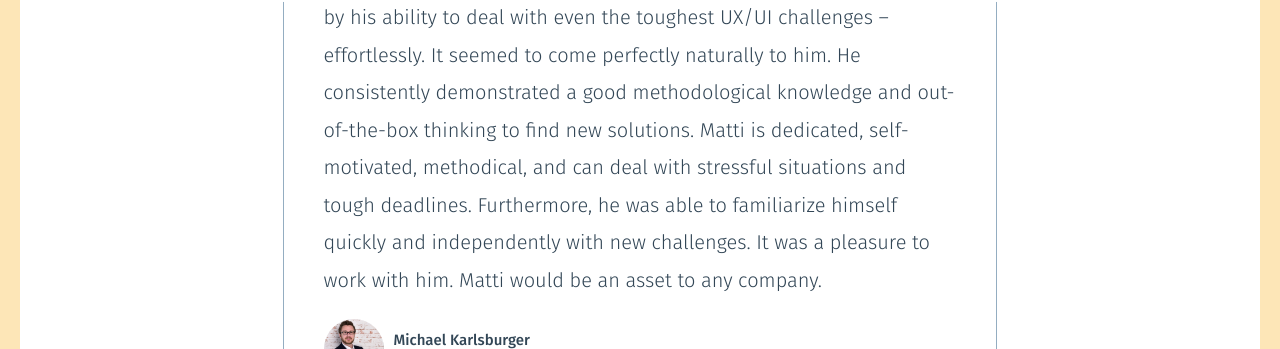
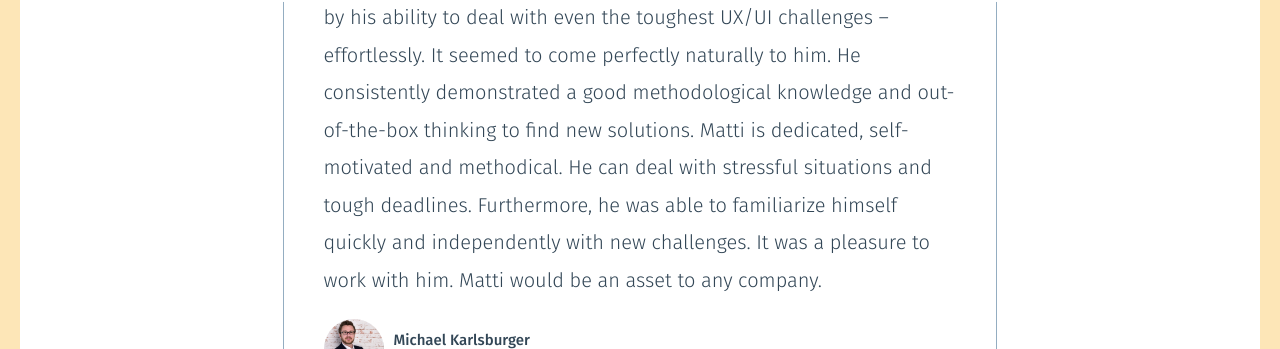
Before and after one commit to mbesser/mbesser.github.io, a Jekyll site: the page built from _case_studies/01_pelvina.md, in a window 1280 px wide and 900 px high, scrolled down 19609 px. Shown: the part 292-641 px from the top of the window. Built offline with Jekyll 4.4.1, drawn with Linux system fonts in a browser that asks for light colours; nearby versions of some CDN libraries; some of the changed text lies outside the part shown.

```diff
--- a/_data/testimonials.yml
+++ b/_data/testimonials.yml
@@ -69,7 +69,7 @@
 - project: pelvina
   quote_en: |
     I had the pleasure of working with Matti at Temedica. I was impressed by his ability to deal with even the toughest UX/UI challenges – effortlessly. It seemed to come perfectly naturally to him.
-    He consistently demonstrated a good methodological knowledge and out-of-the-box thinking to find new solutions. Matti is dedicated, self-motivated, methodical, and can deal with stressful situations and tough deadlines.
+    He consistently demonstrated a good methodological knowledge and out-of-the-box thinking to find new solutions. Matti is dedicated, self-motivated and methodical. He can deal with stressful situations and tough deadlines.
     Furthermore, he was able to familiarize himself quickly and independently with new challenges. It was a pleasure to work with him. Matti would be an asset to any company.
   person_name: Michael Karlsburger
   person_image: michael_karlsburger.jpg
```
